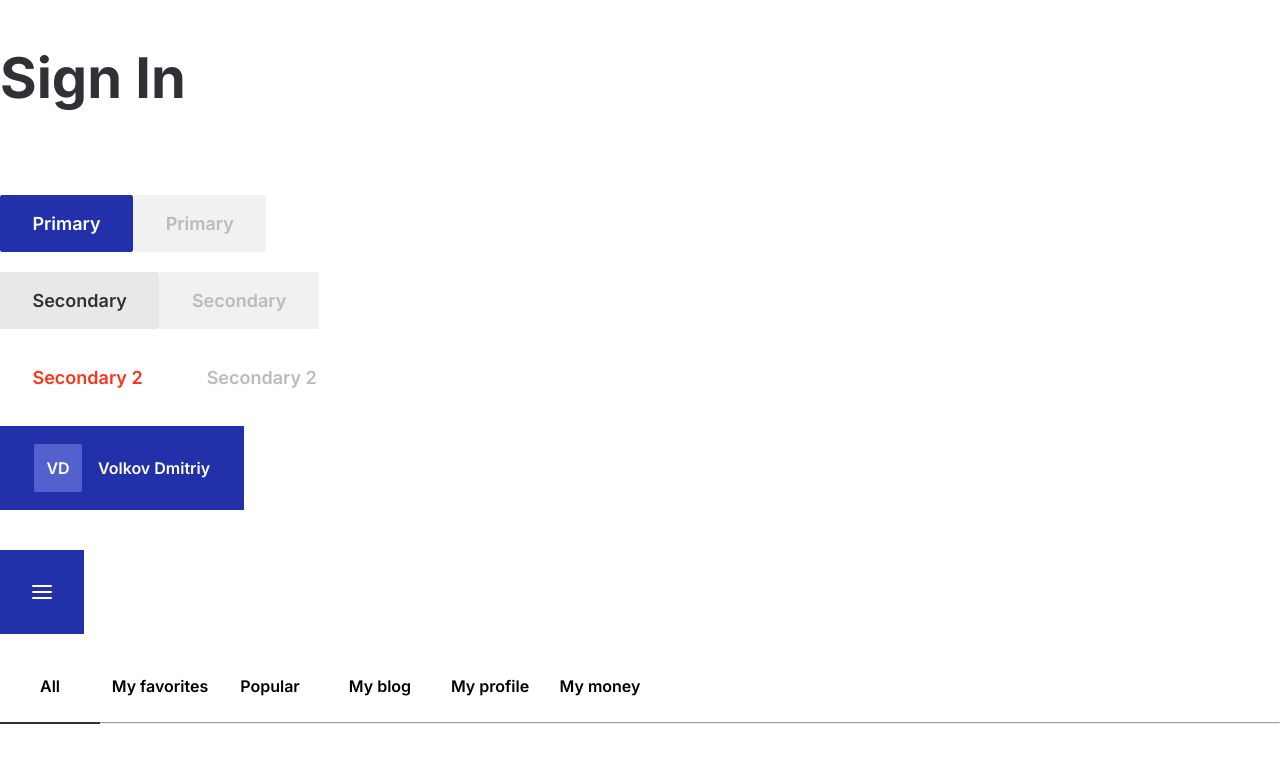
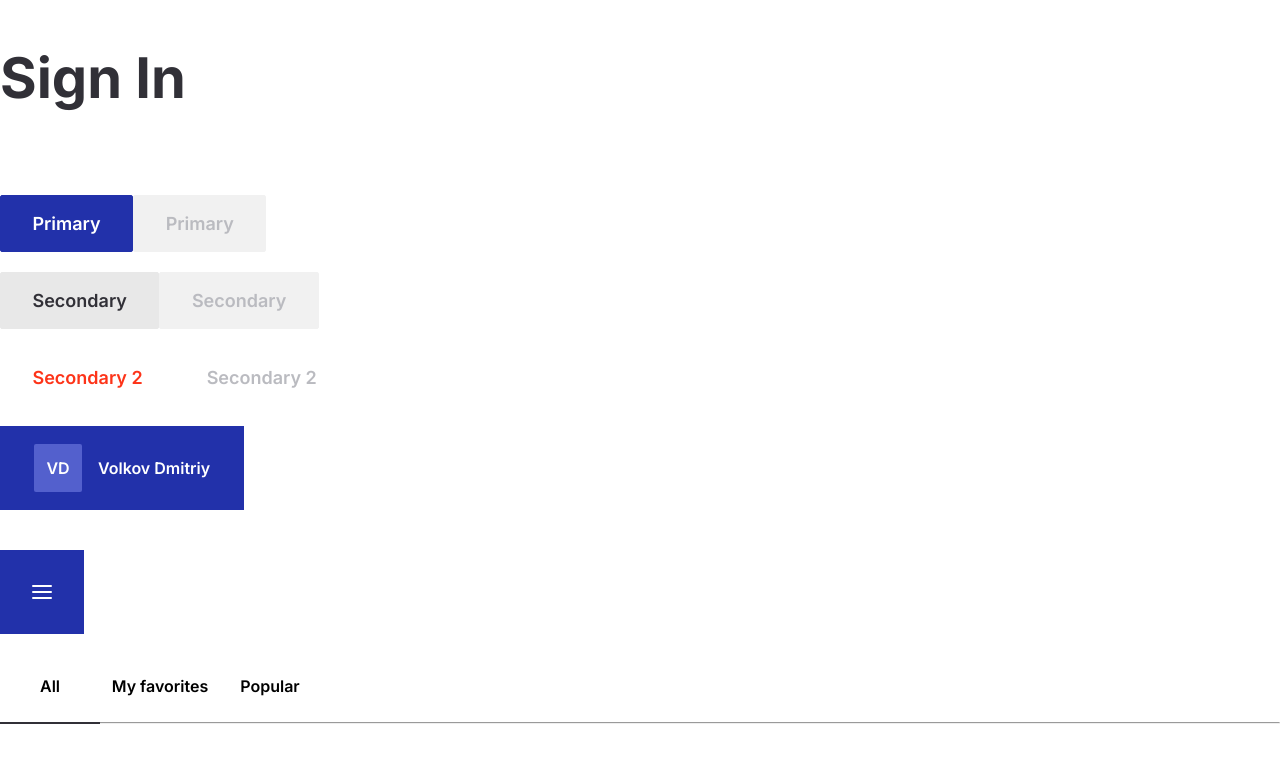
Before and after one commit to d1m0ss/myReactApp, a React (Create React App) app: page / in a window 1280 px wide. Shown: the top 762 px of the page. Built offline with nearby package versions, Linux system fonts and the light colour scheme.

Commit message:
ref: script ref

```diff
--- a/src/App.tsx
+++ b/src/App.tsx
@@ -33,7 +33,7 @@ export const App = () => {
       <HamburgerBtn />
       <br />
       <br />
-      <Tabs content="All My-favorites Popular My-blog My-profile My-money"/>
+      <Tabs content="All My-favorites Popular"/>
     </div>
   );
 };
--- a/src/components/Tabs/Tabs.tsx
+++ b/src/components/Tabs/Tabs.tsx
@@ -7,6 +7,7 @@ interface ITabs {
 
 export const Tabs: FC<ITabs> = ({ content }) => {
   const getTabsQuantity = (content: string, event: (e: any) => void) => {
+    if (!content.length) return;
     content = content.trim();
     return content.split(" ").map((el, i) => (
       <li className={`tabs__item${!i ? " active" : ""}`} onClick={event}>
```
